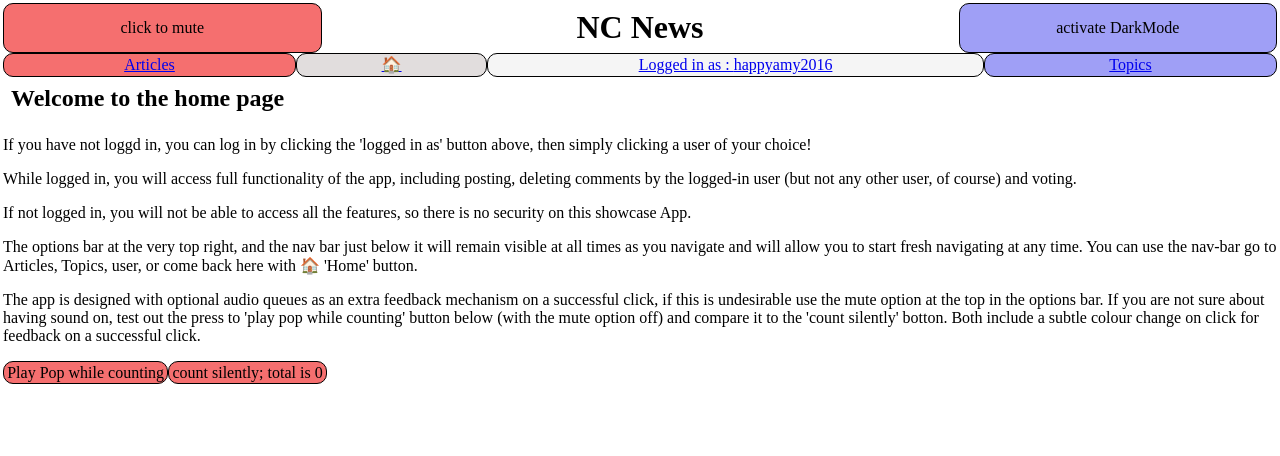
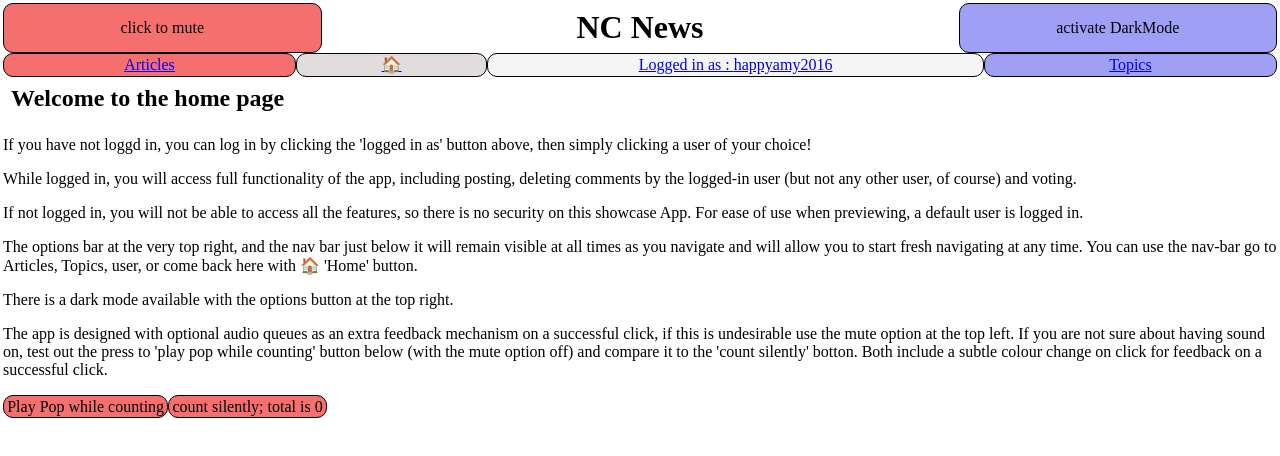
Before and after one commit to BigDaddyTarpon/NC-News-Front-End, a React (Vite) app: page / in a window 1280 px wide. Shown: the top 456 px of the page. Built offline with nearby package versions, Linux system fonts and the light colour scheme; a web font is replaced by a local one.

Commit message:
updates information in topic list

```diff
--- a/src/components/Home.jsx
+++ b/src/components/Home.jsx
@@ -9,7 +9,7 @@ function Home() {
   const { darkMode, setDarkMode } = useContext(DarkModeContext);
 
   function playWithCount() {
-   muteMode=== "soundon" ? new Audio(popSound).play() : null;
+    muteMode === "soundon" ? new Audio(popSound).play() : null;
     setCount((count) => count + 1);
   }
   return (
@@ -29,7 +29,8 @@ function Home() {
       <p>
         {" "}
         If not logged in, you will not be able to access all the features, so
-        there is no security on this showcase App.
+        there is no security on this showcase App. For ease of use when
+        previewing, a default user is logged in.
       </p>
       <p>
         {" "}
@@ -39,14 +40,16 @@ function Home() {
         Articles, Topics, user, or come back here with 🏠 'Home' button.
       </p>
       <p>
+        There is a dark mode available with the options button at the top right.
+      </p>
+      <p>
         {" "}
         The app is designed with optional audio queues as an extra feedback
         mechanism on a successful click, if this is undesirable use the mute
-        option at the top in the options bar. If you are not sure about having
-        sound on, test out the press to 'play pop while counting' button below
-        (with the mute option off) and compare it to the 'count silently'
-        botton. Both include a subtle colour change on click for feedback on a
-        successful click.
+        option at the top left. If you are not sure about having sound on, test
+        out the press to 'play pop while counting' button below (with the mute
+        option off) and compare it to the 'count silently' botton. Both include
+        a subtle colour change on click for feedback on a successful click.
       </p>
 
       <button id="red-button" onClick={playWithCount}>
--- a/src/components/Topics.jsx
+++ b/src/components/Topics.jsx
@@ -17,7 +17,7 @@ function Topics() {
   const { user, setUser } = useContext(UserContext);
 
   function popwithselecttopic(topic) {
-    muteMode=== "soundon" ? new Audio(popSound).play() : null;
+    muteMode === "soundon" ? new Audio(popSound).play() : null;
     setToDisplay(topic);
     setSelectedTopic(topic);
   }
@@ -47,7 +47,9 @@ function Topics() {
           There are currently {topics.length} topics, here is a list of the
           available topics.
         </h2>
-        <h3 className={`h3-${darkMode}`}>Click a topic to see the articles in that topic in the App!</h3>
+        <h3 className={`h3-${darkMode}`}>
+          Click a topic to see the articles in that topic in the App!
+        </h3>
         <p className={`h3-${darkMode}`}>
           Or share the link provided with friends via your favourite messaging
           App
@@ -56,7 +58,10 @@ function Topics() {
           {topics.map((topic, index) => {
             return (
               <Link to={`/articles?topic=${topic.slug}`}>
-                <li key={index.toString()} className={`ListItemTopics-${darkMode}`}>
+                <li
+                  key={index.toString()}
+                  className={`ListItemTopics-${darkMode}`}
+                >
                   <p className="ListItemInnerTopics">
                     Topic Title: {topic.slug}
                   </p>
@@ -64,9 +69,10 @@ function Topics() {
                     Topic description: {topic.description}
                   </p>
                   <p className="ListItemInnerTopics">
-                    A sharable link to only load the articles on this topics is;
+                    A sharable link to only load the articles on this topics is
+                    displayed in the nav bar after selecting a topic.
                   </p>
-                  <p className="ListItemInnerTopics">{`https://steves-nc-news-project.onrender.com/api/articles?topic=${topic.slug}`}</p>
+
                 </li>
               </Link>
             );
```
